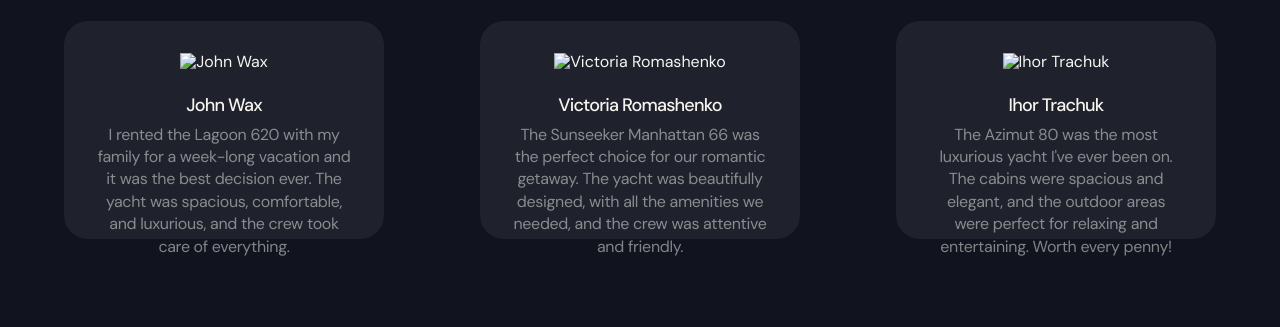
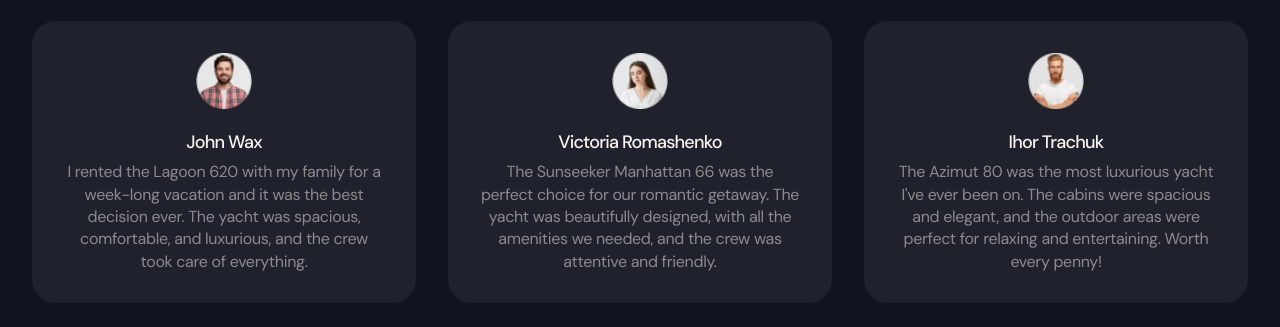
Before and after one commit to barinio/yacht-adventures-team-project, a website built with Vite: page src/index.html in a window 1280 px wide. Shown: the part 3331-3658 px from the top of the page. Built offline with nearby package versions, Linux system fonts and the light colour scheme; files whose address does not match are found by name.

Commit message:
upd reviews

```diff
--- a/src/css/reviews-block.css
+++ b/src/css/reviews-block.css
@@ -85,8 +85,8 @@ body {
 .reviws-item {
     display: flex;
     padding: 24px;
-    max-width: 287px;
-    height: 160px;
+    max-width: 335px;
+    height: 208px;
     flex-direction: column;
     align-items: center;
     border-radius: 24px;
@@ -115,15 +115,16 @@ body {
     .reviws-item {
         padding-left: 32px;
         padding-right: 32px;
-        max-width: 280px;
-        height: 218px;
+        max-width: 344px;
+        height: 266px;
     }
 }
 
 @media (min-width: 1280px) {
     .reviws-item {
         padding: 32px;
-        max-width: 320px;
+        max-width: 384px;
+        height: 282px;
 
     }
 }
@@ -151,6 +152,16 @@ body {
     margin-bottom: 18px;
 
 }
+.customer-icon {
+width: 48px;
+height: 48px;
+}
+@media (min-width: 768px) {
+    .customer-icon {
+    width: 56px;
+        height: 56px;
+    }
+    }
 
 @media (min-width: 768px) {
     .customer-pict {
@@ -190,7 +201,7 @@ body {
     line-height: 140%;
     /* 16.8px */
     letter-spacing: -0.24px;
-    height: 110px;
+    width: 320px;
 }
 
 @media (min-width: 768px) {
@@ -214,17 +225,26 @@ body {
         display: none;
     }
 }
-
-.slider-nav a {
+.slider-button {
     width: 13px;
     height: 13px;
     border-radius: 50%;
+    border: none;
     background-color: #1F212D;
     filter: drop-shadow(2px 1px 3px rgba(24, 55, 91, 0.20));
+}
+.slider-button:hover {
 
+        background-color: #88B3B9;
+        stroke-width: 1px;
+        stroke: #93ABAE;
+        box-shadow: 2px 2px 3px 0px rgba(79, 98, 120, 0.90) inset, 3px 3px 5px 0px rgba(213, 230, 245, 0.40) inset, 0px 0px 4px 0px rgba(46, 68, 87, 0.00) inset;
 }
 
-.slider-nav a:hover {
-background-color: #88B3B9;
-box-shadow: 2px 2px 3px 0px rgba(79, 98, 120, 0.90) inset, 3px 3px 5px 0px rgba(213, 230, 245, 0.40) inset, 0px 0px 4px 0px rgba(46, 68, 87, 0.00) inset;
+.slider-button:focus {
+
+        background-color: #88B3B9;
+        stroke-width: 1px;
+        stroke: #93ABAE;
+        box-shadow: 2px 2px 3px 0px rgba(79, 98, 120, 0.90) inset, 3px 3px 5px 0px rgba(213, 230, 245, 0.40) inset, 0px 0px 4px 0px rgba(46, 68, 87, 0.00) inset;
 }
--- a/src/partials/reviews-block.html
+++ b/src/partials/reviews-block.html
@@ -15,8 +15,9 @@
         <ul class="customer-list">
             <li class="reviws-item">
                 <div class="customer-container">
-                    <div class="customer-pict"><img class="" src="./img/image1.png 1x" alt="John Wax"
-                            srcset="./img/image1@2x.png 2x"></div>
+                    <div class="customer-pict">
+                        <img class="customer-icon" src="../img/reviews-block/image1_mobile.png" alt="John Wax"
+                            srcset="../img/reviews-block/image1_mobile.png 1x, ../img/reviews-block/image1_mobile@2x.png 2x"></div>
                     <div class="customer-review">
                         <h3 class="customer-name">John Wax</h3>
                         <p class="customer-feedback">I rented the Lagoon 620 with my family for a week-long vacation and
@@ -27,8 +28,9 @@
             </li>
             <li class="reviws-item">
                 <div class="customer-container">
-                    <div class="customer-pict"><img src="./img/image2.png 1x" alt="Victoria Romashenko"
-                            srcset="./img/image2@2x.png 2x"></div>
+                    <div class="customer-pict">
+                        <img class="customer-icon" src="../img/reviews-block/image2_mobile.png" alt="Victoria Romashenko"
+                            srcset="../img/reviews-block/image2_mobile.png 1x, ../img/reviews-block/image2_mobile@2x.png 2x"></div>
                     <div class="customer-review">
                         <h3 class="customer-name">Victoria Romashenko</h3>
                         <p class="customer-feedback">The Sunseeker Manhattan 66 was the perfect choice for our romantic
@@ -39,8 +41,9 @@
             </li>
             <li class="reviws-item">
                 <div class="customer-container">
-                    <div class="customer-pict"><img src="./img/image3.png 1x" alt="Ihor Trachuk"
-                            srcset="./img/image3@2x.png 2x"></div>
+                    <div class="customer-pict">
+                        <img class="customer-icon" src="../img/reviews-block/image3_mobile.png" alt="Ihor Trachuk"
+                            srcset="../img/reviews-block/image3_mobile.png 1x, ../img/reviews-block/image3_mobile@2x.png 2x"></div>
                     <div class="customer-review">
                         <h3 class="customer-name">Ihor Trachuk</h3>
                         <p class="customer-feedback">The Azimut 80 was the most luxurious yacht I've ever been on. The
@@ -51,9 +54,9 @@
     </div>
     </ul>
     <div class="slider-nav">
-        <a href="slide-1"></a>
-        <a href="slide-2"></a>
-        <a href="slide-3"></a>
+       <button class="slider-button" type="button"></button>
+       <button class="slider-button" type="button"></button>
+       <button class="slider-button" type="button"></button>
     </div>
     </div>
 </section>
```
Also changed, not shown: src/img/reviews-block/image1_desk.png (added), src/img/reviews-block/image1_desk@2x.png (added), src/img/reviews-block/image1_mobile.png (added), src/img/reviews-block/image1_mobile@2x.png (added), src/img/reviews-block/image1_tabl.png (added), src/img/reviews-block/image1_tabl@2x.png (added), src/img/reviews-block/image2_desk.png (added), src/img/reviews-block/image2_desk@2x.png (added), src/img/reviews-block/image2_mobile.png (added), src/img/reviews-block/image2_mobile@2x.png (added), src/img/reviews-block/image2_tabl.png (added), src/img/reviews-block/image2_tabl@2x.png (added), src/img/reviews-block/image3-desk@2x.png (added), src/img/reviews-block/image3_desk.png (added), 4 more files.
